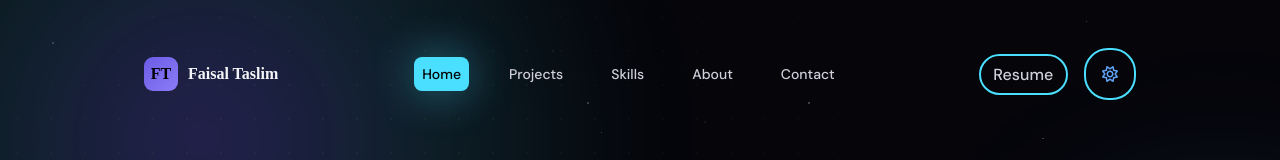
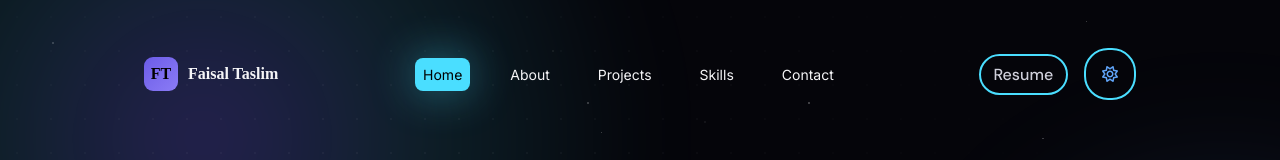
Before and after one commit to FaisalTaslim/portfolio, a React (Vite) app: page / in a window 1280 px wide. Shown: the top 160 px of the page. Built offline with nearby package versions, Linux system fonts and the light colour scheme.

Commit message:
Added the nav links for smooth navigation

```diff
--- a/src/components/Header/Header.jsx
+++ b/src/components/Header/Header.jsx
@@ -30,7 +30,8 @@ function Header() {
               text={button.text}
               status={activeButton === button.text ? "active" : "deactivate"}
               size={button.size}
-              onClick={() => setActiveButton(button.text)}
+              onClick={() => {setActiveButton(button.text);}}
+              link={button.link}
             />
           );
         })}
--- a/src/components/Main/contact/Contact.jsx
+++ b/src/components/Main/contact/Contact.jsx
@@ -9,7 +9,7 @@ import "./Contact.css";
 function Contact() {
   return (
     <>
-      <div className="contact-container">
+      <div className="contact-container" id="contacts">
         <div className="contact contact-item" data-aos="fade-up">
           <CapsuleText text="— GET IN TOUCH" override={true} />
           <div className="divide-headers">
--- a/src/components/Main/projects/Projects.jsx
+++ b/src/components/Main/projects/Projects.jsx
@@ -34,7 +34,7 @@ function Projects() {
     ];
 
     return (
-        <div className="projects" data-aos="fade-up">
+        <div className="projects" data-aos="fade-up" id="projects">
             <CapsuleText text="— MY WORK" override={true}/>
             <div className="divide-headers">
                 <h2>Projects That</h2>
--- a/src/components/Main/skills/Skills.jsx
+++ b/src/components/Main/skills/Skills.jsx
@@ -7,7 +7,7 @@ import AdditionalSkillsCard from "../../user-interface/cards/AdditionalSkills.js
 
 function Skills() {
   return (
-    <div className="skills" data-aos="fade-up">
+    <div className="skills" data-aos="fade-up" id="skills">
       <CapsuleText text="— MY SKILLS" override={true} />
       <div className="divide-headers">
         <h2>Skills That</h2>
--- a/src/components/user-interface/Button.css
+++ b/src/components/user-interface/Button.css
@@ -1,4 +1,4 @@
-button {
+button, a {
     border: none;
     border-radius: 0.5rem;
 
@@ -10,32 +10,38 @@ button {
         & {flex: 1 1 calc(50% - 1rem)}
     }
 }
-button:hover {
+button:hover,
+a:hover {
     cursor: pointer;
     background: var(--highlight);
     border: 2px solid var(--highlight);
     box-shadow: var(--shadow-glow);
 }
-button.active {
+button.active,
+a.active {
     background: var(--accent);
     box-shadow: var(--shadow-glow);
     color: black;
 }
-button.deactivate {
+button.deactivate,
+a.deactive {
     background: transparent;
     color: var(--text-secondary);
 }
-button.small {
+button.small,
+a.small {
     padding: 0.5rem 0.5rem;
     font-size: var(--fs-caption);
 }
-button.big {
+button.big,
+a.big {
     padding: 0.5rem 0.8rem;
     font-size: var(--fs-paragraph);
     background: var(--bg-dark);
     border: 2px solid var(--accent);
 }
-button.extrabig {
+button.extrabig,
+a.extrabig {
     padding: 0.7rem 0.8rem;
     font-size: var(--fs-paragraph);
 }
--- a/src/components/user-interface/Button.jsx
+++ b/src/components/user-interface/Button.jsx
@@ -1,11 +1,20 @@
-import './Button.css'
+import "./Button.css";
 
-function Button({ text, status, size, onClick}) {
-    return (
+function Button({ text, status, size, link, onClick }) {
+  return (
+    <>
+      {!link && (
         <button className={`${status} ${size}`} onClick={onClick}>
-            {text}
+          {text}
         </button>
-    );
+      )}
+      {link && (
+        <a className={`${status} ${size}`} href={link} onClick={onClick}>
+          {text}
+        </a>
+      )}
+    </>
+  );
 }
 
 export default Button;
--- a/src/data/button-data.js
+++ b/src/data/button-data.js
@@ -1,11 +1,11 @@
 export const navButtonsData = [
-    { text: 'Home', size: 'small' },
-    { text: 'Projects', size: 'small' },
-    { text: 'Skills', size: 'small' },
-    { text: 'About', size: 'small' },
-    { text: 'Contact', size: 'small' },
+    {text: 'Home', size: 'small', link: "#"},
+    {text: 'About', size: 'small', link: "#about"},
+    {text: 'Projects', size: 'small', link: "#projects"},
+    {text: 'Skills', size: 'small', link: "#skills"},
+    {text: 'Contact', size: 'small', link: "#contacts"},
 ];
 export const aboutButtonsData = [
-    { text: "View My Work", size: "extrabig" },
-    { text: "Download Resume", size: "extrabig" },
+    {text: "View My Work", size: "extrabig"},
+    {text: "Download Resume", size: "extrabig"},
 ];
--- a/src/styles/base/global.css
+++ b/src/styles/base/global.css
@@ -9,7 +9,7 @@
         border-color 0.5s ease,
         box-shadow 0.5s ease;
 }
-
+html {scroll-behavior: smooth;}
 body {
   background: var(--bg);
   color: var(--text);
```
